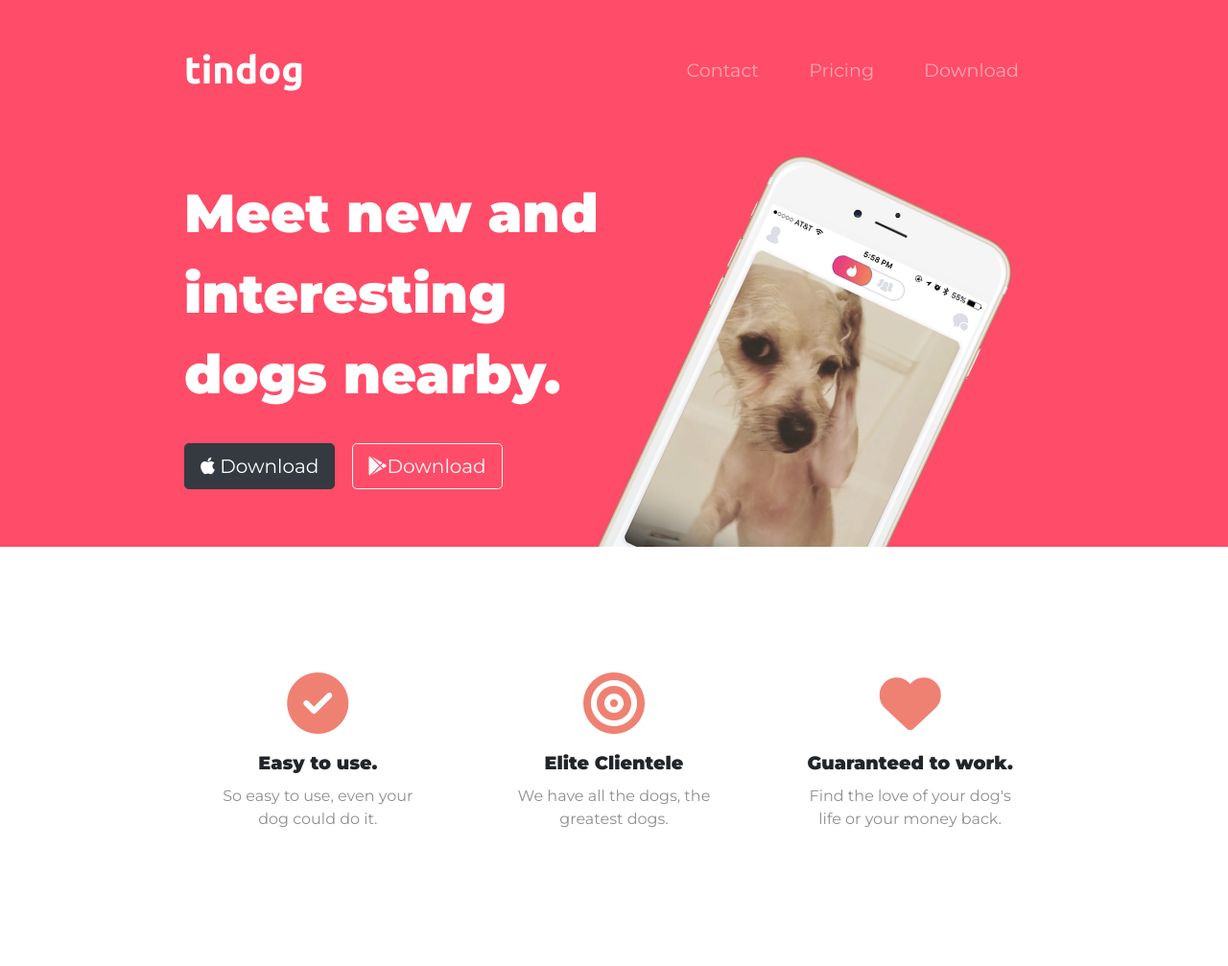
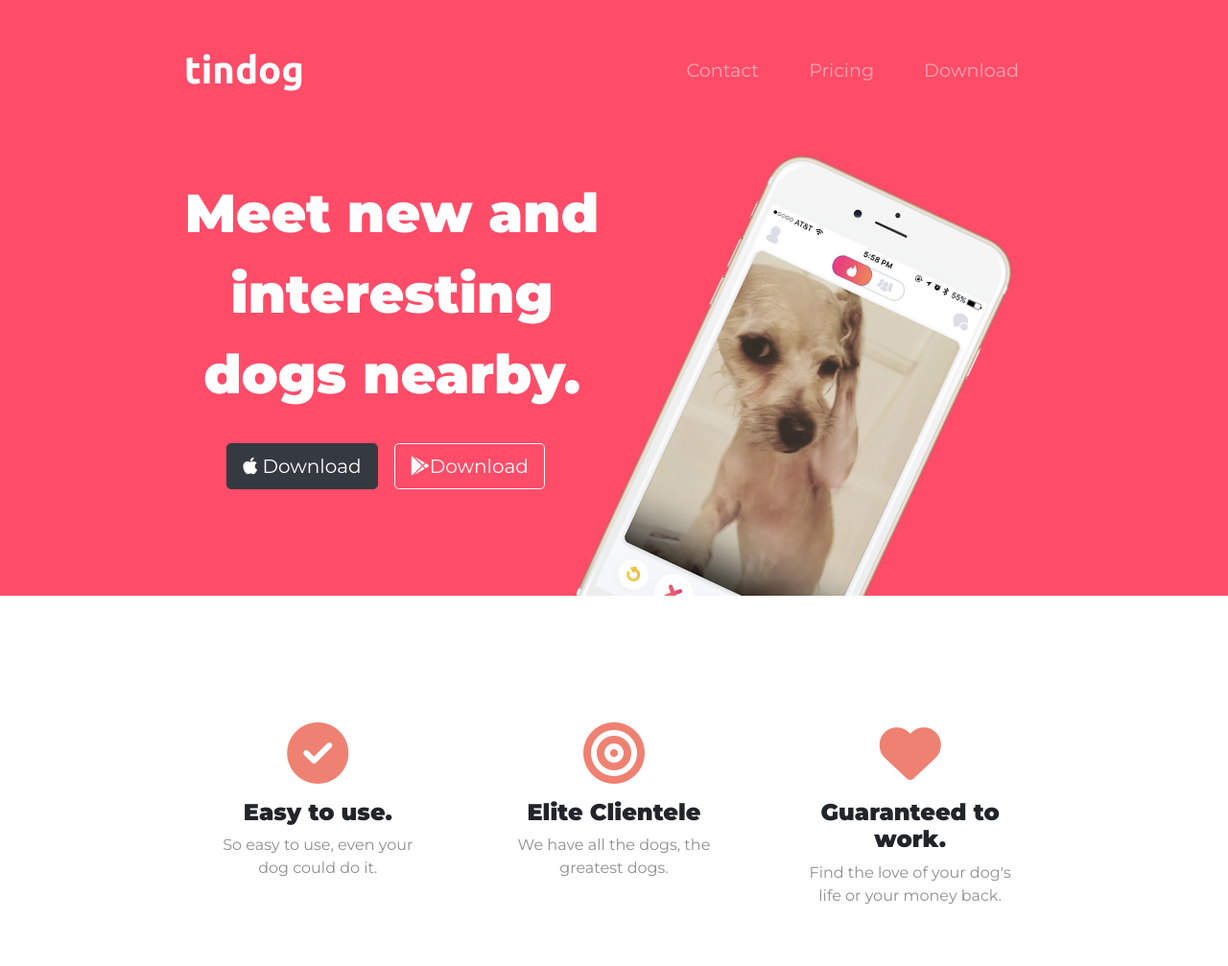
Before and after one commit to kaifshaikh22/website, a plain HTML site: page index.html in a window 1280 px wide. Shown: the top 1007 px of the page at 96% size. Drawn offline with nearby package versions, Linux system fonts and the light colour scheme.

Commit message:
Update styles.css

```diff
--- a/css/styles.css
+++ b/css/styles.css
@@ -85,20 +85,20 @@ margin: 5% 3% 5% 0;
   right: 30%;
 }
 #title .container-fluid {
-  padding: 3% 15% ;
-    text-align: left;
+  padding: 3% 15% 7%;
+
 }
 
 /* features section */
 
 #features {
-  background-color:  white;
+
   position: relative;
 
 }
 .feature-title {
-  font-size: 1.2rem;
-  line-height: 1.5;
+  font-size: 1.5rem;
+
 
 
 }
```
